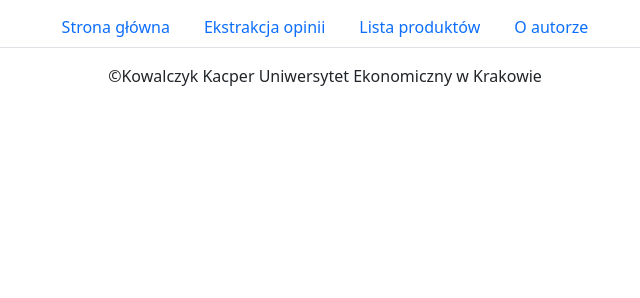
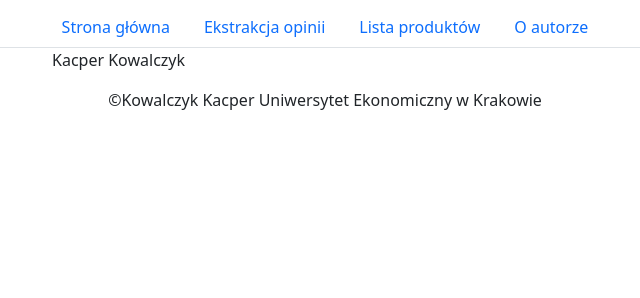
Before and after one commit to KacperKowalczyk0102/CeneoWebScraper, a Python web app: template app/templates/author.html.jinja in a window 1280 px wide. Shown: the part 50-348 px from the top of the page, without its empty margins (315-955 px from the left). Run offline with Jinja, Linux system fonts and the light colour scheme; the template is opened without the code that fills it, so the values that code supplies are empty.

Commit message:
Update author.html.jinja

```diff
--- a/app/templates/author.html.jinja
+++ b/app/templates/author.html.jinja
@@ -1,4 +1,4 @@
 {% extends "base.html.jinja" %}
 {% block content %}
-    <p>{{name}}</p>
+    <p>Kacper Kowalczyk</p>
 {% endblock content %}
```
